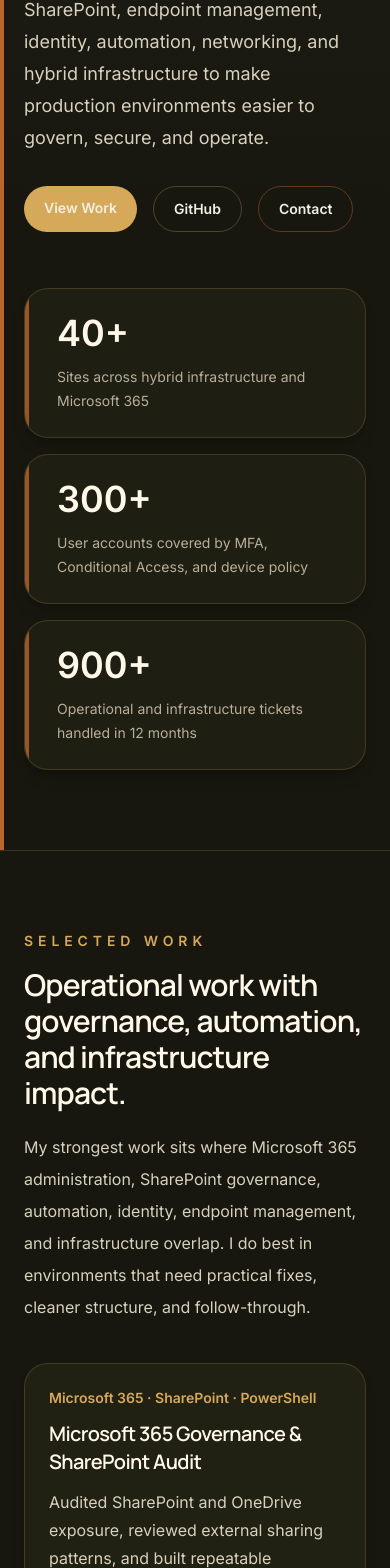
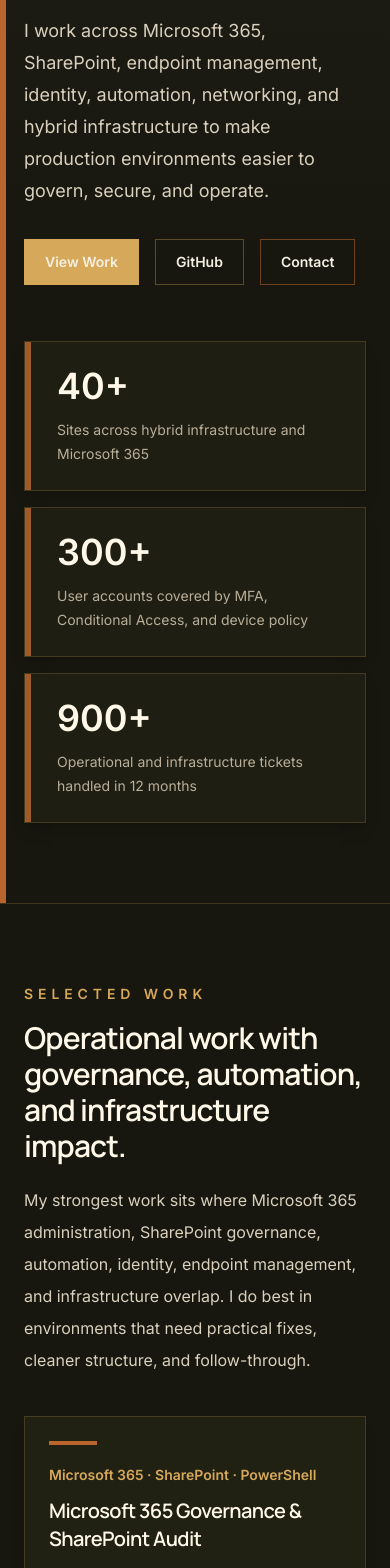
Before and after one commit to figgy-ops/figgy-pro, a Next.js app: page / in a window 390 px wide. Shown: the part 432-2000 px from the top of the page. Built offline with nearby package versions, Linux system fonts and the light colour scheme.

Commit message:
Update page.tsx

```diff
--- a/src/app/page.tsx
+++ b/src/app/page.tsx
@@ -1,60 +1,159 @@
+const metrics = [
+  {
+    value: "40+",
+    label: "Sites across hybrid infrastructure and Microsoft 365",
+  },
+  {
+    value: "300+",
+    label: "User accounts covered by MFA, Conditional Access, and device policy",
+  },
+  {
+    value: "900+",
+    label: "Operational and infrastructure tickets handled in 12 months",
+  },
+];
+
+const workItems = [
+  {
+    tag: "Microsoft 365 · SharePoint · PowerShell",
+    title: "Microsoft 365 Governance & SharePoint Audit",
+    body: "Audited SharePoint and OneDrive exposure, reviewed external sharing patterns, and built repeatable reporting with PowerShell and PnP to make governance work easier to maintain.",
+  },
+  {
+    tag: "Entra ID · Intune · Endpoint Management",
+    title: "Identity & Endpoint Controls",
+    body: "Worked across MFA, Conditional Access, device compliance, endpoint enrollment, and account governance in a multi-site Microsoft 365 environment.",
+  },
+  {
+    tag: "Infrastructure · Networking · Site Connectivity",
+    title: "Distributed Infrastructure Operations",
+    body: "Worked on switching, ISP transition work, segmentation planning, and network stability improvements across dozens of live production sites.",
+  },
+  {
+    tag: "SharePoint · Information Architecture",
+    title: "Enterprise Intranet Rebuild",
+    body: "Led intranet rebuild work focused on permissions, governance, usability, navigation, and a cleaner structure for long-term administration.",
+  },
+];
+
+const thcBullets = [
+  "Administer Microsoft 365 services including SharePoint, Teams, Exchange, OneDrive, and Entra ID.",
+  "Use PowerShell and PnP for reporting, governance cleanup, and administrative automation.",
+  "Work with identity and endpoint controls including MFA, Conditional Access, Intune, and compliance policy configuration.",
+  "Contribute to hybrid infrastructure administration involving Windows Server, Active Directory, DNS, DHCP, switching, and site connectivity.",
+  "Participate in accessibility and compliance work involving Section 508, WCAG, remediation tracking, and documentation.",
+];
+
+const lawFirmBullets = [
+  "Worked across users, devices, Microsoft services, and day-to-day technology operations.",
+  "Handled troubleshooting across accounts, applications, endpoints, and operational requests.",
+  "Built a foundation in service delivery, documentation, and issue ownership before moving into broader platform and infrastructure work.",
+];
+
+const capabilities = [
+  {
+    title: "Platform Operations",
+    body: "Microsoft 365, SharePoint, Entra ID, endpoint compliance, and user-facing systems that need steady administration.",
+  },
+  {
+    title: "Infrastructure Administration",
+    body: "Switching, site connectivity, Windows Server, Active Directory, DNS, DHCP, and production troubleshooting.",
+  },
+  {
+    title: "Governance & Automation",
+    body: "PowerShell, PnP reporting, permissions review, external sharing cleanup, and repeatable administrative processes.",
+  },
+];
+
 export default function Home() {
   return (
     <main className="min-h-screen bg-[#17170f] text-[#f4efe3]">
+      <header className="sticky top-0 z-20 border-b border-[#d6a85a]/20 bg-[#17170f]/90 backdrop-blur">
+        <div className="mx-auto flex max-w-6xl items-center justify-between gap-6 px-6 py-4">
+          <a href="/" className="text-sm font-bold tracking-wide text-[#fff8e8]">
+            Caroline McLallen
+          </a>
+
+          <nav
+            aria-label="Main navigation"
+            className="hidden items-center gap-5 text-sm text-[#b9ae99] md:flex"
+          >
+            <a className="transition hover:text-[#d6a85a]" href="/work">
+              Work
+            </a>
+            <a className="transition hover:text-[#d6a85a]" href="/sharepoint">
+              SharePoint / M365
+            </a>
+            <a className="transition hover:text-[#d6a85a]" href="/projects">
+              Projects
+            </a>
+            <a className="transition hover:text-[#d6a85a]" href="#certifications">
+              Certifications
+            </a>
+            <a className="transition hover:text-[#d6a85a]" href="#contact">
+              Contact
+            </a>
+          </nav>
+        </div>
+      </header>
+
       {/* HERO */}
       <section className="relative overflow-hidden border-b border-[#d6a85a]/20">
-        <div className="absolute inset-0 bg-[radial-gradient(circle_at_18%_0%,rgba(214,168,90,0.16),transparent_34%),linear-gradient(180deg,rgba(255,248,232,0.045),transparent_52%)]" />
-        <div className="absolute left-0 top-0 h-full w-1 bg-[#b9652d]" />
+        <div className="absolute inset-0 bg-[linear-gradient(180deg,rgba(255,248,232,0.045),transparent_52%)]" />
+        <div className="absolute left-0 top-0 h-full w-1.5 bg-[#b9652d]" />
 
         <div className="relative mx-auto max-w-6xl px-6 py-20 md:py-28">
-          <div className="mb-6 inline-flex rounded-full border border-[#d6a85a]/30 bg-[#242417]/80 px-4 py-2 text-xs font-semibold uppercase tracking-[0.28em] text-[#d6a85a]">
+          <div className="mb-6 inline-flex border border-[#d6a85a]/30 bg-[#242417]/80 px-4 py-2 text-xs font-semibold uppercase tracking-[0.28em] text-[#d6a85a]">
             Platform Operations · Microsoft 365 · Infrastructure
           </div>
 
           <h1 className="max-w-4xl text-4xl font-semibold tracking-tight text-[#fff8e8] md:text-6xl">
-            Microsoft 365 and infrastructure work built for real production environments.
+            Microsoft 365 and infrastructure work built for real production
+            environments.
           </h1>
 
           <p className="mt-6 max-w-3xl text-lg leading-8 text-[#d9d0bd]">
-            I work across Microsoft 365, SharePoint, endpoint management, identity,
-            automation, networking, and hybrid infrastructure to make production
-            environments easier to govern, secure, and operate.
+            I work across Microsoft 365, SharePoint, endpoint management,
+            identity, automation, networking, and hybrid infrastructure to make
+            production environments easier to govern, secure, and operate.
           </p>
 
           <div className="mt-8 flex flex-wrap gap-4">
             <a
-              href="#work"
-              className="rounded-full bg-[#d6a85a] px-5 py-3 text-sm font-semibold text-[#17170f] transition hover:bg-[#e6bd73]"
+              href="/work"
+              className="border border-[#d6a85a] bg-[#d6a85a] px-5 py-3 text-sm font-semibold text-[#17170f] transition hover:bg-[#e6bd73]"
             >
               View Work
             </a>
             <a
               href="https://github.com/figgy-ops"
-              className="rounded-full border border-[#d6a85a]/30 px-5 py-3 text-sm font-semibold text-[#fff8e8] transition hover:bg-[#d6a85a]/10"
+              className="border border-[#d6a85a]/35 px-5 py-3 text-sm font-semibold text-[#fff8e8] transition hover:bg-[#d6a85a]/10"
             >
               GitHub
             </a>
             <a
               href="#contact"
-              className="rounded-full border border-[#b9652d]/45 px-5 py-3 text-sm font-semibold text-[#fff8e8] transition hover:border-[#d6a85a]/45 hover:bg-[#d6a85a]/10"
+              className="border border-[#b9652d]/55 px-5 py-3 text-sm font-semibold text-[#fff8e8] transition hover:border-[#d6a85a]/45 hover:bg-[#d6a85a]/10"
             >
               Contact
             </a>
           </div>
 
           <div className="mt-14 grid gap-4 sm:grid-cols-3">
-            <Metric
-              value="40+"
-              label="Sites across hybrid infrastructure and Microsoft 365"
-            />
-            <Metric
-              value="300+"
-              label="User accounts covered by MFA, Conditional Access, and device policy"
-            />
-            <Metric
-              value="900+"
-              label="Operational and infrastructure tickets handled in 12 months"
-            />
+            {metrics.map((metric) => (
+              <article
+                key={metric.value}
+                className="relative overflow-hidden border border-[#d6a85a]/20 bg-[#202013]/85 p-6 shadow-lg shadow-black/15"
+              >
+                <div className="absolute left-0 top-0 h-full w-1.5 bg-[#b9652d]/85" />
+                <p className="pl-2 text-4xl font-semibold text-[#fff8e8]">
+                  {metric.value}
+                </p>
+                <p className="mt-3 pl-2 text-sm leading-6 text-[#b9ae99]">
+                  {metric.label}
+                </p>
+              </article>
+            ))}
           </div>
         </div>
       </section>
@@ -68,26 +167,23 @@
         />
 
         <div className="mt-10 grid gap-5 md:grid-cols-2">
-          <WorkCard
-            tag="Microsoft 365 · SharePoint · PowerShell"
-            title="Microsoft 365 Governance & SharePoint Audit"
-            body="Audited SharePoint and OneDrive exposure, reviewed external sharing patterns, and built repeatable reporting with PowerShell and PnP to make governance work easier to maintain."
-          />
-          <WorkCard
-            tag="Entra ID · Intune · Endpoint Management"
-            title="Identity & Endpoint Controls"
-            body="Worked across MFA, Conditional Access, device compliance, endpoint enrollment, and account governance in a multi-site Microsoft 365 environment."
-          />
-          <WorkCard
-            tag="Infrastructure · Networking · Site Connectivity"
-            title="Distributed Infrastructure Operations"
-            body="Worked on switching, ISP transition work, segmentation planning, and network stability improvements across dozens of live production sites."
-          />
-          <WorkCard
-            tag="SharePoint · Information Architecture"
-            title="Enterprise Intranet Rebuild"
-            body="Led intranet rebuild work focused on permissions, governance, usability, navigation, and a cleaner structure for long-term administration."
-          />
+          {workItems.map((item) => (
+            <WorkCard
+              key={item.title}
+              tag={item.tag}
+              title={item.title}
+              body={item.body}
+            />
+          ))}
+        </div>
+
+        <div className="mt-8">
+          <a
+            href="/work"
+            className="inline-flex border-b border-[#b9652d] pb-1 text-sm font-semibold text-[#d6a85a] transition hover:text-[#fff8e8]"
+          >
+            View more work
+          </a>
         </div>
       </section>
 
@@ -104,8 +200,8 @@
           />
 
           <div className="mt-10 grid gap-5 lg:grid-cols-[1.35fr_0.9fr]">
-            <article className="relative overflow-hidden rounded-3xl border border-[#d6a85a]/30 bg-[#17170f]/85 p-6 shadow-2xl shadow-black/20">
-              <div className="absolute left-0 top-0 h-full w-1 bg-[#b9652d]" />
+            <article className="relative overflow-hidden border border-[#d6a85a]/30 bg-[#17170f]/85 p-6 shadow-2xl shadow-black/20">
+              <div className="absolute left-0 top-0 h-full w-1.5 bg-[#b9652d]" />
 
               <div className="grid gap-6 pl-2 md:grid-cols-[1fr_230px]">
                 <div>
@@ -121,34 +217,27 @@
                     distributed environments.
                   </p>
 
-                  <ul className="mt-5 space-y-2 text-sm text-[#d9d0bd]">
-                    <li>
-                      <span className="text-[#9f967f]">Issued:</span> October 2025
-                    </li>
-                    <li>
-                      <span className="text-[#9f967f]">Expires:</span> October 2027
-                    </li>
-                    <li>
-                      <span className="text-[#9f967f]">Credential ID:</span>{" "}
-                      5036577450CM
-                    </li>
-                  </ul>
+                  <SquareList
+                    items={[
+                      "Issued: October 2025",
+                      "Expires: October 2027",
+                      "Credential ID: 5036577450CM",
+                    ]}
+                  />
                 </div>
 
-                <div className="flex min-h-[220px] items-center justify-center rounded-2xl border border-dashed border-[#d6a85a]/40 bg-[#242417] p-4 text-center text-sm text-[#b9ae99]">
+                <div className="flex min-h-[220px] items-center justify-center border border-dashed border-[#d6a85a]/40 bg-[#242417] p-4 text-center text-sm text-[#b9ae99]">
                   <div>
                     <p className="font-medium text-[#fff8e8]">
                       Certificate image
                     </p>
-                    <p className="mt-2">
-                      Placeholder for Fortinet cert image
-                    </p>
+                    <p className="mt-2">Placeholder for Fortinet cert image</p>
                   </div>
                 </div>
               </div>
             </article>
 
-            <article className="rounded-3xl border border-[#d6a85a]/20 bg-[#17170f]/85 p-6">
+            <article className="border border-[#d6a85a]/20 bg-[#17170f]/85 p-6 shadow-lg shadow-black/15">
               <p className="text-sm font-semibold uppercase tracking-[0.24em] text-[#b9652d]">
                 Microsoft · Systems Administration
               </p>
@@ -160,11 +249,8 @@
                 endpoint management, Windows-based environments, and operational IT
                 work.
               </p>
-              <ul className="mt-5 space-y-2 text-sm text-[#d9d0bd]">
-                <li>
-                  <span className="text-[#9f967f]">Issued:</span> January 2025
-                </li>
-              </ul>
+
+              <SquareList items={["Issued: January 2025"]} />
             </article>
           </div>
         </div>
@@ -184,13 +270,7 @@
             company="Texas Historical Commission"
             dates="January 2024 to present"
             body="Work across Microsoft 365, SharePoint, endpoint operations, account governance, and infrastructure administration in a distributed public-sector environment."
-            bullets={[
-              "Administer Microsoft 365 services including SharePoint, Teams, Exchange, OneDrive, and Entra ID.",
-              "Use PowerShell and PnP for reporting, governance cleanup, and administrative automation.",
-              "Work with identity and endpoint controls including MFA, Conditional Access, Intune, and compliance policy configuration.",
-              "Contribute to hybrid infrastructure administration involving Windows Server, Active Directory, DNS, DHCP, switching, and site connectivity.",
-              "Participate in accessibility and compliance work involving Section 508, WCAG, remediation tracking, and documentation."
-            ]}
+            bullets={thcBullets}
           />
 
           <ExperienceCard
@@ -198,11 +278,7 @@
             company="Private Law Firm"
             dates="January 2022 to August 2024"
             body="Worked in a professional services environment with exposure to Microsoft cloud services, endpoint troubleshooting, account administration, and operational technology needs."
-            bullets={[
-              "Worked across users, devices, Microsoft services, and day-to-day technology operations.",
-              "Handled troubleshooting across accounts, applications, endpoints, and operational requests.",
-              "Built a foundation in service delivery, documentation, and issue ownership before moving into broader platform and infrastructure work."
-            ]}
+            bullets={lawFirmBullets}
           />
         </div>
       </section>
@@ -217,18 +293,13 @@
           />
 
           <div className="mt-10 grid gap-5 md:grid-cols-3">
-            <FocusCard
-              title="Platform Operations"
-              body="Microsoft 365, SharePoint, Entra ID, endpoint compliance, and user-facing systems that need steady administration."
-            />
-            <FocusCard
-              title="Infrastructure Administration"
-              body="Switching, site connectivity, Windows Server, Active Directory, DNS, DHCP, and production troubleshooting."
-            />
-            <FocusCard
-              title="Governance & Automation"
-              body="PowerShell, PnP reporting, permissions review, external sharing cleanup, and repeatable administrative processes."
-            />
+            {capabilities.map((capability) => (
+              <FocusCard
+                key={capability.title}
+                title={capability.title}
+                body={capability.body}
+              />
+            ))}
           </div>
         </div>
       </section>
@@ -242,46 +313,35 @@
         />
 
         <div className="mt-10 grid gap-5 md:grid-cols-2">
+          <ProjectCard
+            href="https://github.com/figgy-ops/figgy-pro"
+            tag="TypeScript · Apr 2026"
+            title="Figgy Pro"
+            body="Portfolio site work and frontend experimentation for professional positioning, project display, and custom embeds."
+          />
+
+          <ProjectCard
+            href="https://github.com/figgy-ops/spfx-command-center"
+            tag="TypeScript · Apr 2026"
+            title="SPFx Command Center"
+            body="SharePoint Framework project work focused on practical admin visibility, site administration, and Microsoft 365 operational tooling."
+          />
+        </div>
+
+        <div className="mt-8">
           <a
-            href="https://github.com/figgy-ops/figgy-pro"
-            className="group rounded-3xl border border-[#d6a85a]/20 bg-[#202013] p-6 transition hover:border-[#d6a85a]/50 hover:bg-[#252517]"
+            href="/projects"
+            className="inline-flex border-b border-[#b9652d] pb-1 text-sm font-semibold text-[#d6a85a] transition hover:text-[#fff8e8]"
           >
-            <p className="text-sm font-semibold text-[#d6a85a]">
-              TypeScript · Apr 2026
-            </p>
-            <h3 className="mt-3 text-xl font-semibold text-[#fff8e8]">
-              Figgy Pro
-            </h3>
-            <p className="mt-3 leading-7 text-[#d9d0bd]">
-              Portfolio site work and frontend experimentation for professional
-              positioning, project display, and custom embeds.
-            </p>
-            <div className="mt-5 h-px w-16 bg-[#b9652d] transition group-hover:w-24" />
-          </a>
-
-          <a
-            href="https://github.com/figgy-ops/spfx-command-center"
-            className="group rounded-3xl border border-[#d6a85a]/20 bg-[#202013] p-6 transition hover:border-[#d6a85a]/50 hover:bg-[#252517]"
-          >
-            <p className="text-sm font-semibold text-[#d6a85a]">
-              TypeScript · Apr 2026
-            </p>
-            <h3 className="mt-3 text-xl font-semibold text-[#fff8e8]">
-              SPFx Command Center
-            </h3>
-            <p className="mt-3 leading-7 text-[#d9d0bd]">
-              SharePoint Framework project work focused on practical admin
-              visibility, site administration, and Microsoft 365 operational tooling.
-            </p>
-            <div className="mt-5 h-px w-16 bg-[#b9652d] transition group-hover:w-24" />
+            View projects
           </a>
         </div>
       </section>
 
       {/* CONTACT */}
       <section id="contact" className="mx-auto max-w-6xl px-6 py-20">
-        <div className="relative overflow-hidden rounded-3xl border border-[#d6a85a]/25 bg-[#202013] p-8 md:p-10">
-          <div className="absolute left-0 top-0 h-full w-1 bg-[#b9652d]" />
+        <div className="relative overflow-hidden border border-[#d6a85a]/25 bg-[#202013] p-8 md:p-10">
+          <div className="absolute left-0 top-0 h-full w-1.5 bg-[#b9652d]" />
           <div className="absolute inset-x-8 top-0 h-px bg-gradient-to-r from-transparent via-[#d6a85a]/45 to-transparent" />
 
           <div className="relative pl-2">
@@ -300,19 +360,19 @@
             <div className="mt-8 flex flex-wrap gap-4">
               <a
                 href="mailto:caroline360@gmail.com"
-                className="rounded-full bg-[#d6a85a] px-5 py-3 text-sm font-semibold text-[#17170f] transition hover:bg-[#e6bd73]"
+                className="border border-[#d6a85a] bg-[#d6a85a] px-5 py-3 text-sm font-semibold text-[#17170f] transition hover:bg-[#e6bd73]"
               >
                 Email Me
               </a>
               <a
                 href="https://github.com/figgy-ops"
-                className="rounded-full border border-[#d6a85a]/30 px-5 py-3 text-sm font-semibold text-[#fff8e8] transition hover:bg-[#d6a85a]/10"
+                className="border border-[#d6a85a]/35 px-5 py-3 text-sm font-semibold text-[#fff8e8] transition hover:bg-[#d6a85a]/10"
               >
                 GitHub
               </a>
               <a
                 href="https://www.linkedin.com/in/caroline-mclallen/"
-                className="rounded-full border border-[#b9652d]/45 px-5 py-3 text-sm font-semibold text-[#fff8e8] transition hover:border-[#d6a85a]/45 hover:bg-[#d6a85a]/10"
+                className="border border-[#b9652d]/55 px-5 py-3 text-sm font-semibold text-[#fff8e8] transition hover:border-[#d6a85a]/45 hover:bg-[#d6a85a]/10"
               >
                 LinkedIn
               </a>
@@ -324,20 +384,10 @@
   );
 }
 
-function Metric({ value, label }: { value: string; label: string }) {
-  return (
-    <div className="relative overflow-hidden rounded-3xl border border-[#d6a85a]/20 bg-[#202013]/85 p-6 shadow-lg shadow-black/15">
-      <div className="absolute left-0 top-0 h-full w-1 bg-[#b9652d]/80" />
-      <p className="pl-2 text-4xl font-semibold text-[#fff8e8]">{value}</p>
-      <p className="mt-3 pl-2 text-sm leading-6 text-[#b9ae99]">{label}</p>
-    </div>
-  );
-}
-
 function SectionHeader({
   eyebrow,
   title,
-  body
+  body,
 }: {
   eyebrow: string;
   title: string;
@@ -359,18 +409,19 @@
 function WorkCard({
   tag,
   title,
-  body
+  body,
 }: {
   tag: string;
   title: string;
   body: string;
 }) {
   return (
-    <article className="group rounded-3xl border border-[#d6a85a]/20 bg-[#202013] p-6 shadow-lg shadow-black/10 transition hover:border-[#d6a85a]/45 hover:bg-[#252517]">
+    <article className="group border border-[#d6a85a]/20 bg-[#202013] p-6 shadow-lg shadow-black/10 transition hover:border-[#d6a85a]/45 hover:bg-[#252517]">
+      <div className="mb-5 h-1 w-12 bg-[#b9652d]" />
       <p className="text-sm font-semibold text-[#d6a85a]">{tag}</p>
       <h3 className="mt-3 text-xl font-semibold text-[#fff8e8]">{title}</h3>
       <p className="mt-3 leading-7 text-[#d9d0bd]">{body}</p>
-      <div className="mt-5 h-px w-12 bg-[#b9652d] transition group-hover:w-20" />
+      <div className="mt-5 h-1 w-10 bg-[#b9652d]/75 transition-all group-hover:w-20" />
     </article>
   );
 }
@@ -380,7 +431,7 @@
   company,
   dates,
   body,
-  bullets
+  bullets,
 }: {
   title: string;
   company: string;
@@ -389,7 +440,7 @@
   bullets: string[];
 }) {
   return (
-    <article className="rounded-3xl border border-[#d6a85a]/20 bg-[#202013] p-6 shadow-lg shadow-black/10">
+    <article className="border border-[#d6a85a]/20 bg-[#202013] p-6 shadow-lg shadow-black/10">
       <div className="flex flex-col gap-2 border-b border-[#d6a85a]/15 pb-5 md:flex-row md:items-start md:justify-between">
         <div>
           <h3 className="text-xl font-semibold text-[#fff8e8]">{title}</h3>
@@ -399,25 +450,54 @@
       </div>
 
       <p className="mt-5 leading-7 text-[#d9d0bd]">{body}</p>
-
-      <ul className="mt-5 space-y-3 text-sm leading-6 text-[#d9d0bd]">
-        {bullets.map((bullet) => (
-          <li key={bullet} className="flex gap-3">
-            <span className="mt-2 h-1.5 w-1.5 flex-none rounded-full bg-[#b9652d]" />
-            <span>{bullet}</span>
-          </li>
-        ))}
-      </ul>
+      <SquareList items={bullets} />
     </article>
   );
 }
 
 function FocusCard({ title, body }: { title: string; body: string }) {
   return (
-    <article className="rounded-3xl border border-[#d6a85a]/20 bg-[#17170f]/80 p-6 shadow-lg shadow-black/10">
-      <div className="mb-4 h-px w-14 bg-[#b9652d]" />
+    <article className="border border-[#d6a85a]/20 bg-[#17170f]/80 p-6 shadow-lg shadow-black/10">
+      <div className="mb-4 h-1 w-12 bg-[#b9652d]" />
       <h3 className="text-xl font-semibold text-[#fff8e8]">{title}</h3>
       <p className="mt-3 leading-7 text-[#d9d0bd]">{body}</p>
     </article>
   );
 }
+
+function ProjectCard({
+  href,
+  tag,
+  title,
+  body,
+}: {
+  href: string;
+  tag: string;
+  title: string;
+  body: string;
+}) {
+  return (
+    <a
+      href={href}
+      className="group border border-[#d6a85a]/20 bg-[#202013] p-6 text-inherit no-underline shadow-lg shadow-black/10 transition hover:border-[#d6a85a]/45 hover:bg-[#252517]"
+    >
+      <p className="text-sm font-semibold text-[#d6a85a]">{tag}</p>
+      <h3 className="mt-3 text-xl font-semibold text-[#fff8e8]">{title}</h3>
+      <p className="mt-3 leading-7 text-[#d9d0bd]">{body}</p>
+      <div className="mt-5 h-1 w-14 bg-[#b9652d] transition-all group-hover:w-24" />
+    </a>
+  );
+}
+
+function SquareList({ items }: { items: string[] }) {
+  return (
+    <ul className="mt-5 space-y-3 text-sm leading-6 text-[#d9d0bd]">
+      {items.map((item) => (
+        <li key={item} className="flex gap-3">
+          <span className="mt-2 h-2 w-2 flex-none bg-[#b9652d]" />
+          <span>{item}</span>
+        </li>
+      ))}
+    </ul>
+  );
+}
```
